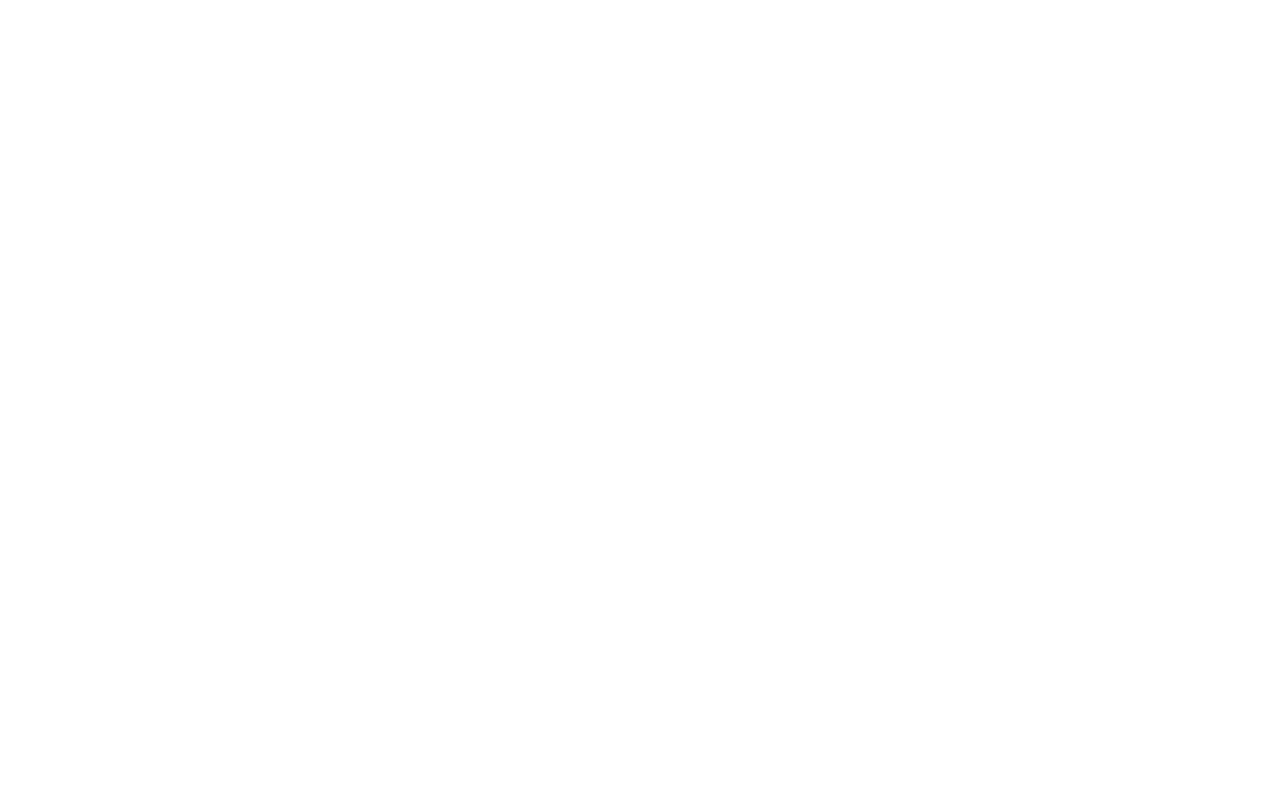
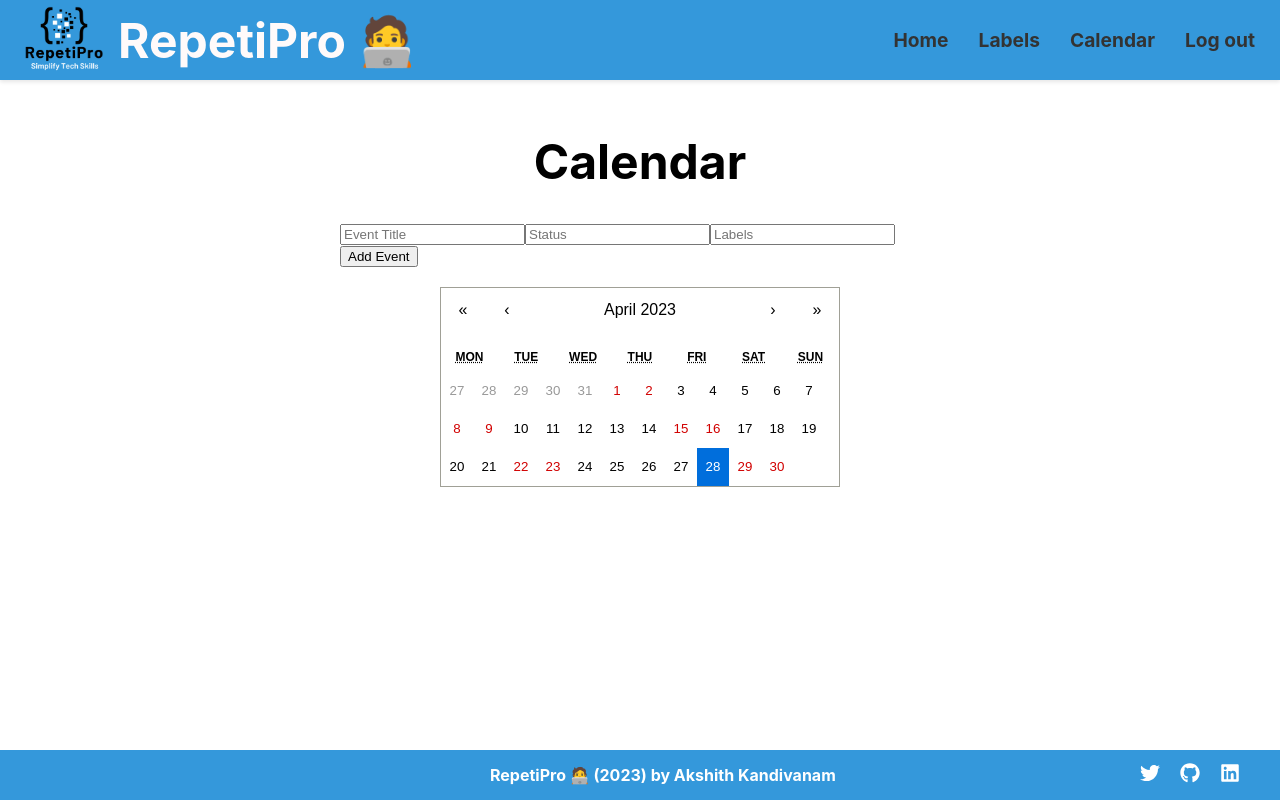
Before and after one commit to akkik04/AlgoRepeat, a React (Create React App) app in the folder client/: page /calendar in a window 1280 px wide. Built offline with nearby package versions, Linux system fonts and the light colour scheme.

Commit message:
Init. calendar page
Still working on cookie auth error for protected routes

```diff
--- a/client/package.json
+++ b/client/package.json
@@ -7,6 +7,7 @@
     "@testing-library/react": "^13.4.0",
     "@testing-library/user-event": "^13.5.0",
     "axios": "^1.4.0",
+    "js-cookie": "^3.0.5",
     "react": "^18.2.0",
     "react-calendar": "^4.2.1",
     "react-dom": "^18.2.0",
--- a/client/src/App.js
+++ b/client/src/App.js
@@ -8,6 +8,8 @@ import About from './pages/about/about';
 import Signup from './pages/signup/signup';
 import Login from './pages/login/login';
 import Home from './pages/home/home';
+import Labels from './pages/labels/labels';
+import CalendarPage from './pages/calendar/calendar';
 import './App.css';
 
 const App = () =>{
@@ -39,6 +41,16 @@ const App = () =>{
                     <Home />
                     <Footer />
                 </Route>
+                <Route exact path="/labels">
+                    <DashboardNavbar />
+                    <Labels />
+                    <Footer />
+                </Route>
+                <Route exact path="/calendar">
+                    <DashboardNavbar />
+                    <CalendarPage />
+                    <Footer />
+                </Route>
           </Switch>
       </Router>
     )
--- a/client/src/components/dashboardNavbar/dashboardNavbar.js
+++ b/client/src/components/dashboardNavbar/dashboardNavbar.js
@@ -43,6 +43,9 @@ function DashboardNavbar() {
           <a className="nav-link" href="/home">Home</a>
         </li>
         <li className="nav-item">
+          <a className="nav-link" href="/labels">Labels</a>
+        </li>
+        <li className="nav-item">
           <a className="nav-link" href="/calendar">Calendar</a>
         </li>
         <li className="nav-item">
--- /dev/null
+++ b/client/src/pages/calendar/calendar.js
@@ -0,0 +1,74 @@
+import React, { useState } from 'react';
+import Calendar from 'react-calendar';
+import 'react-calendar/dist/Calendar.css';
+import '../../styles/calendar/calendar.css';
+
+const CalendarPage = () => {
+  const [date, setDate] = useState(new Date());
+  const [title, setTitle] = useState('');
+  const [status, setStatus] = useState('');
+  const [labels, setLabels] = useState('');
+
+  const handleDateChange = (newDate) => {
+    setDate(newDate);
+  };
+
+  const handleAddEvent = async () => {
+    try {
+      const taskData = {
+        title,
+        status,
+        labels,
+      };
+
+      // Send an API request to create a new task using taskData
+      const response = await fetch(`${process.env.REACT_APP_BACKEND_URL}/tasks`, {
+        method: 'POST',
+        headers: {
+          'Content-Type': 'application/json',
+        },
+        body: JSON.stringify(taskData),
+      });
+
+      if (response.ok) {
+        // Task created successfully
+        console.log('Task created successfully');
+      } else {
+        // Handle error case
+        console.error('Error occurred. Please try again');
+      }
+    } catch (error) {
+      console.error(error);
+    }
+  };
+
+  return (
+    <div className="calendar-page">
+      <h1>Calendar</h1>
+      <div className="event-form">
+        <input
+          type="text"
+          placeholder="Event Title"
+          value={title}
+          onChange={(e) => setTitle(e.target.value)}
+        />
+        <input
+          type="text"
+          placeholder="Status"
+          value={status}
+          onChange={(e) => setStatus(e.target.value)}
+        />
+        <input
+          type="text"
+          placeholder="Labels"
+          value={labels}
+          onChange={(e) => setLabels(e.target.value)}
+        />
+        <button onClick={handleAddEvent}>Add Event</button>
+      </div>
+      <Calendar value={date} onChange={handleDateChange} />
+    </div>
+  );
+};
+
+export default CalendarPage;
--- /dev/null
+++ b/client/src/pages/labels/labels.js
@@ -0,0 +1,75 @@
+import React, { useState, useEffect } from "react";
+import '../../styles/labels/labels.css'
+import axios from "axios";
+
+function Labels() {
+  const [labels, setLabels] = useState([]);
+  const [name, setName] = useState("");
+
+  const handleChange = (e) => {
+    setName(e.target.value);
+  };
+
+  useEffect(() => {
+    const token = document.cookie.split(";").find(cookie => cookie.startsWith("token="))?.split("=")[1];
+    if (!token) {
+        // handle the case where the token is not available
+        return;
+    }
+    axios.get(`${process.env.REACT_APP_BACKEND_URL}/labels`, {
+      headers: {
+        'Authorization': `Bearer ${token}`
+      }
+    })
+      .then((res) => {
+        setLabels(res.data);
+      })
+      .catch((err) => console.error(err));
+  }, []);
+
+  const handleSubmit = (e) => {
+    axios.post(`${process.env.REACT_APP_BACKEND_URL}/labels`, { name }, {
+        headers: {
+          'Authorization': `Bearer ${localStorage.getItem('token')}`
+        }
+      })
+        .then((res) => {
+          setLabels([...labels, res.data]);
+          setName("");
+        })
+        .catch((err) => console.error(err));
+  };
+
+  const handleDelete = (id) => {
+    axios.delete(`${process.env.REACT_APP_BACKEND_URL}/labels/${id}`, {
+        headers: {
+          'Authorization': `Bearer ${localStorage.getItem('token')}`
+        }
+      })
+        .then(() => {
+          setLabels(labels.filter((label) => label._id !== id));
+        })
+        .catch((err) => console.error(err));
+  };
+
+
+  return (
+    <div>
+      <h1>My Labels</h1>
+      <form onSubmit={handleSubmit}>
+        <input type="text" value={name} onChange={handleChange} />
+        <button type="submit">Add Label</button>
+      </form>
+      <ul>
+        {labels.map((label) => (
+          <li key={label._id}>
+            {label.name}
+            <button onClick={() => handleDelete(label._id)}>Delete</button>
+          </li>
+        ))}
+      </ul>
+    </div>
+  );
+}
+
+export default Labels;
--- a/client/src/pages/login/login.js
+++ b/client/src/pages/login/login.js
@@ -24,7 +24,6 @@ function Login() {
 
       // store cookie returned from backend in the browser.
       document.cookie = `token=${response.data.token}; path=/`;
-
 
       history.push('/home');
     } catch (error) {
--- /dev/null
+++ b/client/src/styles/calendar/calendar.css
@@ -0,0 +1,96 @@
+.calendar-page {
+    max-width: 600px;
+    margin: 0 auto;
+    padding: 20px;
+}
+
+h1 {
+    text-align: center;
+}
+
+.react-calendar {
+    width: 100%;
+    max-width: 400px;
+    margin: 20px auto;
+}
+
+.react-calendar__navigation {
+    display: flex;
+    justify-content: space-between;
+    align-items: center;
+    margin-bottom: 10px;
+}
+
+.react-calendar__navigation button {
+    background: none;
+    border: none;
+    font-size: 1rem;
+    cursor: pointer;
+}
+
+.react-calendar__navigation button:enabled:hover,
+.react-calendar__navigation button:enabled:focus {
+    background-color: #e6e6e6;
+}
+
+.react-calendar__navigation button[disabled] {
+    color: #ccc;
+    cursor: default;
+}
+
+.react-calendar__navigation button.react-calendar__navigation__arrow {
+    width: 1.25rem;
+    height: 1.25rem;
+    border: none;
+    padding: 0;
+    margin: 0;
+    background: none;
+    display: flex;
+    align-items: center;
+    justify-content: center;
+    font-size: 1rem;
+    cursor: pointer;
+}
+
+.react-calendar__navigation button.react-calendar__navigation__arrow:enabled:hover,
+.react-calendar__navigation button.react-calendar__navigation__arrow:enabled:focus {
+    background-color: #e6e6e6;
+}
+
+.react-calendar__navigation button.react-calendar__navigation__arrow:enabled:active {
+    background-color: #dcdcdc;
+}
+
+.react-calendar__navigation button:enabled:focus {
+    outline: none;
+}
+
+.react-calendar__month-view__weekdays {
+    text-align: center;
+    text-transform: uppercase;
+    font-weight: bold;
+    font-size: 0.75rem;
+}
+
+.react-calendar__month-view__weekdays__weekday {
+    padding: 0.5em;
+}
+
+.react-calendar__month-view__days {
+    margin: 0;
+    padding: 0;
+}
+
+.react-calendar__month-view__days__day--neighboringMonth {
+    color: #999;
+}
+
+.react-calendar__tile {
+    max-width: 2rem;
+    padding: 0.75em 0.5em;
+    text-align: center;
+}
+
+.react-calendar__tile:disabled {
+    background-color: #f0f0f0
+}
```
Also changed, not shown: client/src/styles/labels/labels.css (added), 1 other file (tests, documents, lock files or other folders).
